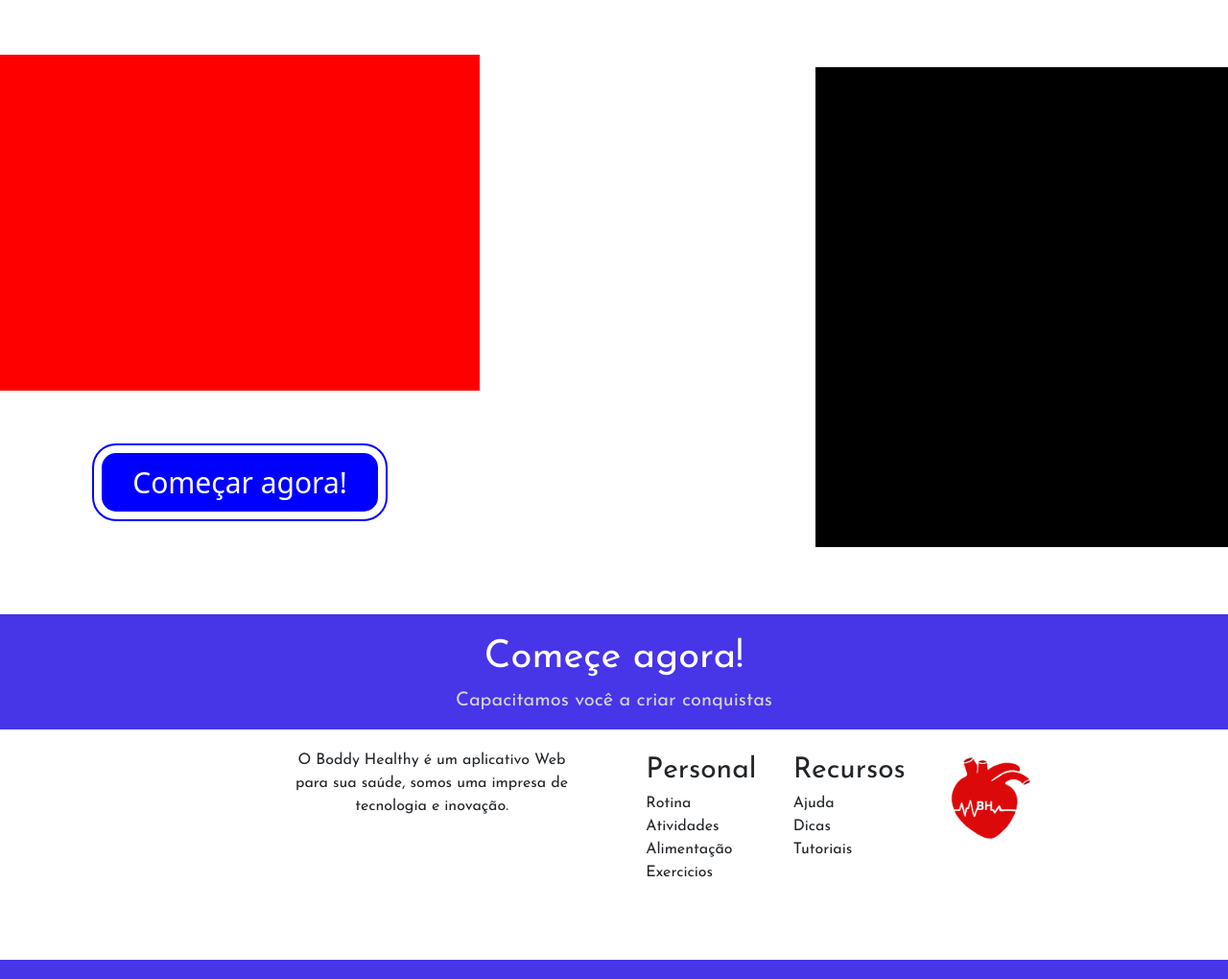
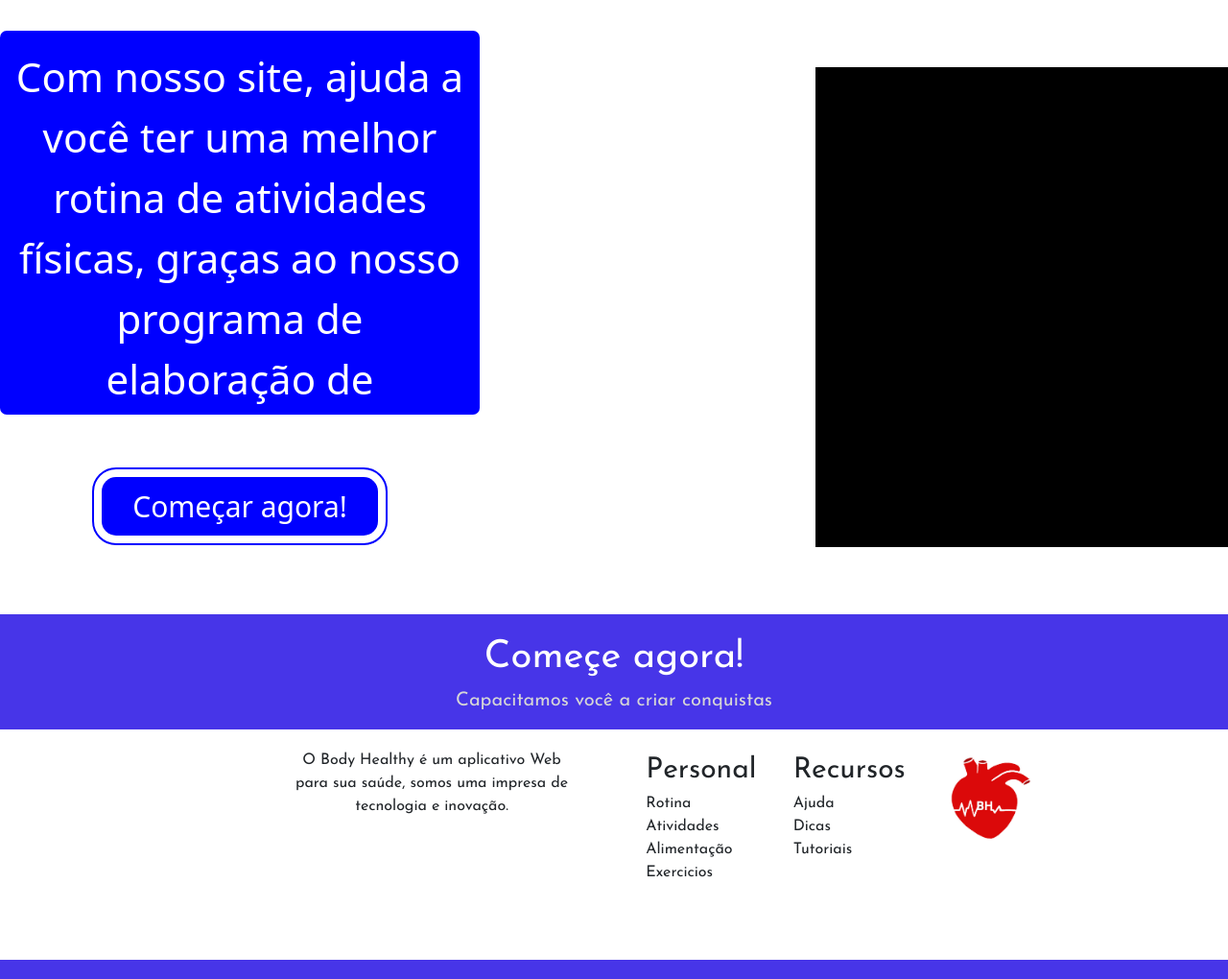
Before and after one commit to Artorias-8546/EPA, a PHP site: page / in a window 1280 px wide. Shown: the part 120-1140 px from the top of the page at 96% size. Run offline with PHP 8.4, Linux system fonts and the light colour scheme; some libraries are stand-ins or nearby versions.

Commit message:
escritao

```diff
--- a/css/style.css
+++ b/css/style.css
@@ -94,9 +94,14 @@
 gap: 350px;
 }
 .container-main .esquerda{
-    background-color: red;
-    height: 350px;
+    background-color: blue;
+    height: 400px;
     width: 500px;
+    border-radius: 7px;
+    color: #ffff;
+    text-align: center;
+    font-size: 42px;
+    padding: 1rem;
 }
 .container-main .direita{
     background-color: black;
--- a/footer.php
+++ b/footer.php
@@ -7,7 +7,7 @@
 
     <div class="bloco-central">
         <div class="text-footer-c">
-             O Boddy Healthy é um aplicativo Web
+             O Body Healthy é um aplicativo Web
             para sua saúde, somos uma impresa de
             tecnologia e inovação.
         </div>
--- a/main.php
+++ b/main.php
@@ -3,6 +3,7 @@
 
         <div class="container-esquerda">
             <div class="esquerda">
+                Com nosso site, ajuda a você ter uma melhor rotina de atividades físicas, graças ao nosso programa de elaboração de exercícios!
             </div>
             <div class="button-shadow">
                 <button type="submit">Começar agora!</button>
```
